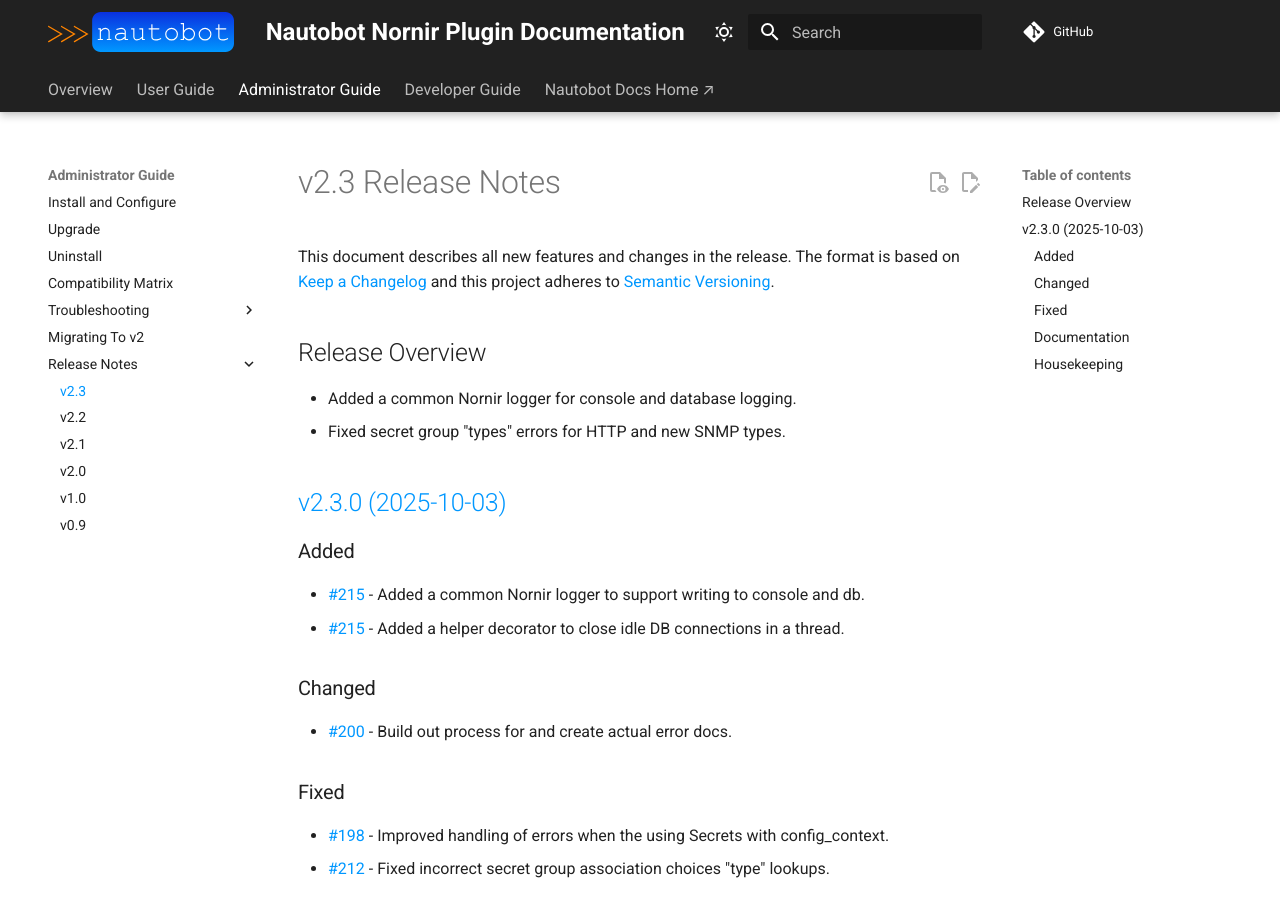
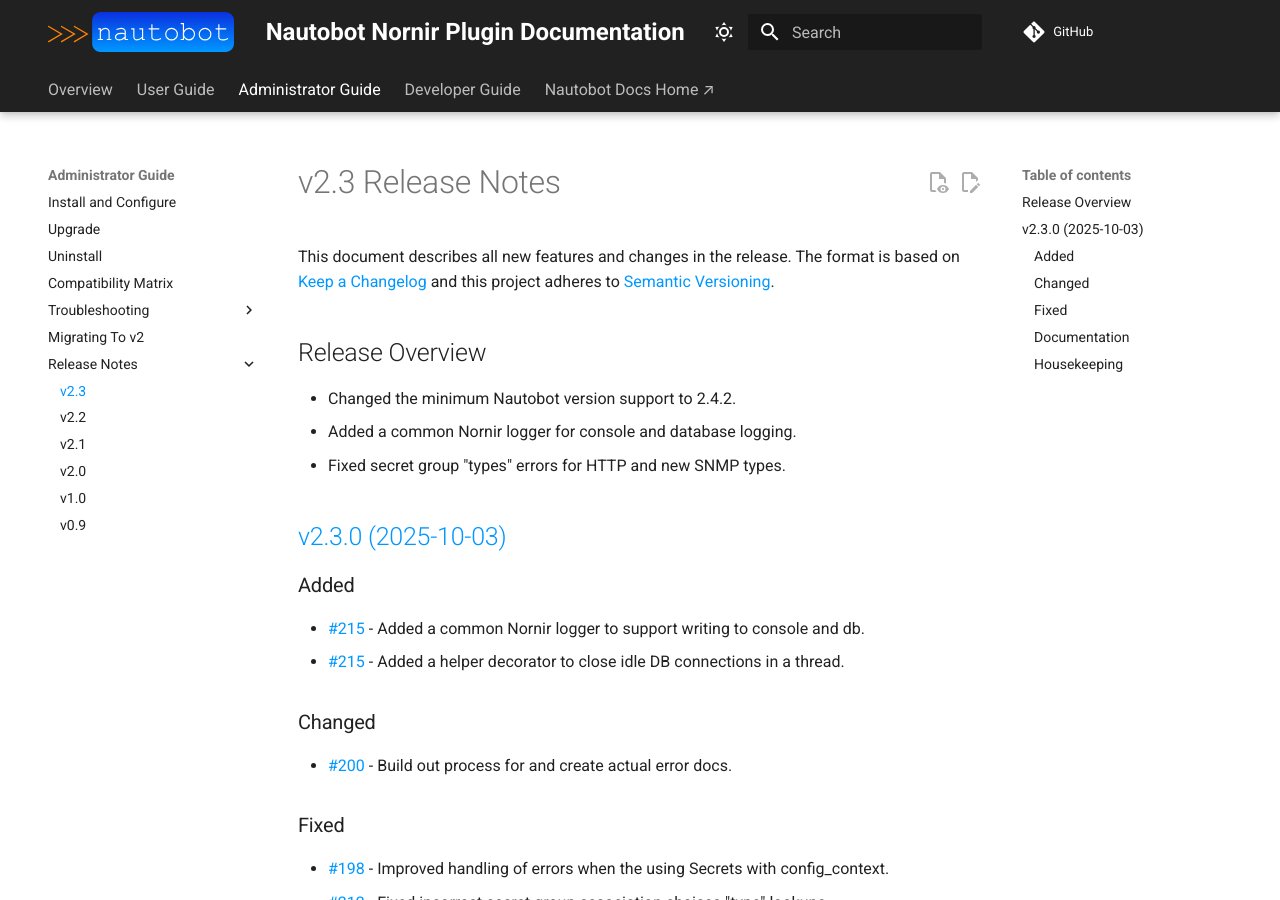
Before and after one commit to nautobot/nautobot-app-nornir, an MkDocs documentation site: the page built from docs/admin/release_notes/version_2.3.md, in a window 1280 px wide and 900 px high. Built offline with MkDocs 1.6.1 and Material for MkDocs 9.7.7, drawn with Linux system fonts in a browser that asks for light colours; comment, search, counter and statistics services are not loaded.

Commit message:
add nb min version to release notes

```diff
--- a/docs/admin/release_notes/version_2.3.md
+++ b/docs/admin/release_notes/version_2.3.md
@@ -5,6 +5,7 @@
 
 ## Release Overview
 
+- Changed the minimum Nautobot version support to 2.4.2.
 - Added a common Nornir logger for console and database logging.
 - Fixed secret group "types" errors for HTTP and new SNMP types.
 
```
